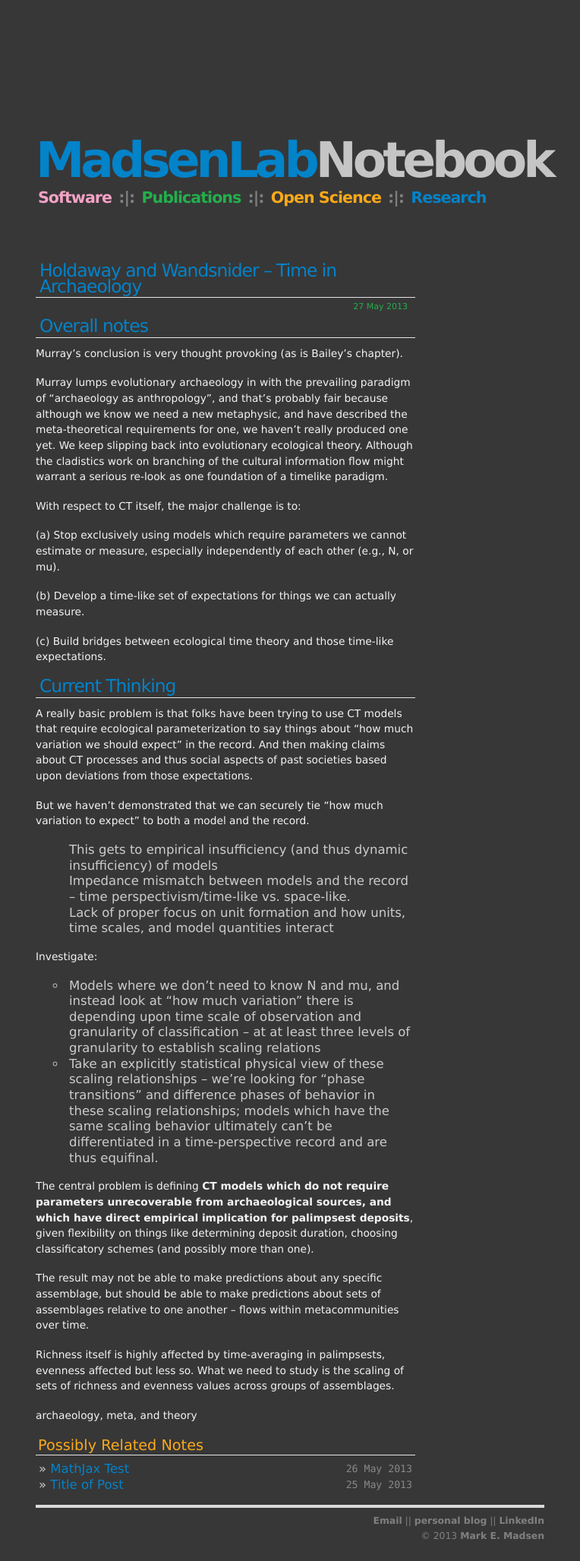
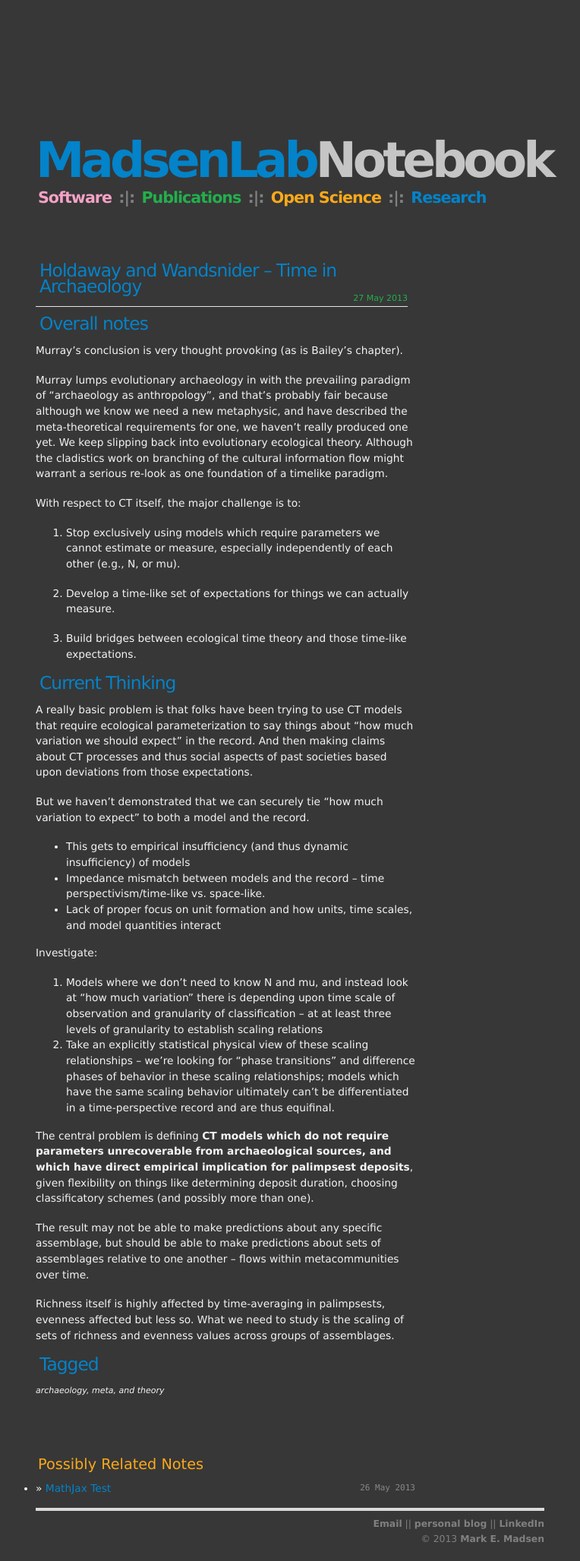
Before and after one commit to mmadsen/mmadsen.github.io, a Jekyll site: the page built from _posts/2013-05-27-time-in-archaeology.md, in a window 1280 px wide. Shown: the whole page at 76% size, without its empty margins (258-1022 px from the left). Built offline with Jekyll 4.4.1, drawn with Linux system fonts in a browser that asks for light colours.

Commit message:
Fixed minor issues with styles, lists, favicon, consistency of bullet and numbered lists

```diff
--- a/_layouts/post.html
+++ b/_layouts/post.html
@@ -4,6 +4,8 @@ layout: default
 <div id="post">
 {{ content }}
 </div>
+
+<p class="blank-space"/>
 
 <div id="related">
   <h3>Possibly Related Notes</h3>
--- a/_posts/2013-05-27-time-in-archaeology.md
+++ b/_posts/2013-05-27-time-in-archaeology.md
@@ -2,7 +2,7 @@
 layout: post
 title: Holdaway and Wandsnider -- Time in Archaeology
 tags: [archaeology, meta, theory]
-categories: [reading notes]
+categories: [Reading Notes]
 ---
 
 {{ page.title }}
@@ -33,9 +33,9 @@ A really basic problem is that folks have been trying to use CT models that requ
 
 But we haven't demonstrated that we can securely tie "how much variation to expect" to both a model and the record.
 
-- This gets to empirical insufficiency (and thus dynamic insufficiency) of models
-- Impedance mismatch between models and the record -- time perspectivism/time-like vs. space-like.
-- Lack of proper focus on unit formation and how units, time scales, and model quantities interact
+* This gets to empirical insufficiency (and thus dynamic insufficiency) of models
+* Impedance mismatch between models and the record -- time perspectivism/time-like vs. space-like.
+* Lack of proper focus on unit formation and how units, time scales, and model quantities interact
 
 Investigate:
 1.  Models where we don't need to know N and mu, and instead look at "how much variation" there is depending upon time scale of observation and granularity of classification -- at at least three levels of granularity to establish scaling relations
@@ -48,4 +48,8 @@ The result may not be able to make predictions about any specific assemblage, bu
 Richness itself is highly affected by time-averaging in palimpsests, evenness affected but less so.  What we need to study is the scaling of sets of richness and evenness values across groups of assemblages.
 
 
+Tagged
+------
+<div class="taglist">
 {{ page.tags | array_to_sentence_string }}
+</div>
--- a/css/default.css
+++ b/css/default.css
@@ -29,24 +29,28 @@ margin:0 0 18px 0px;
 }
 
 ul,ol,dl {
-font-size:1.2em;
 margin:2px 0 16px 0px;
 }
 
+#home ul,ol,dl {
+	font-size:1em;
+}
+
 ul ul,ol ol {
-font-size:1em;
 margin:4px 0 4px 10px;
 }
 
+
 .posts { padding:0;}
 
+/*
 li { padding:0 4px; color:#ccc; list-style: circle; }
-
-ul.posts li { list-style: none; }
+ol { padding:0 4px; color:#ccc; list-style: decimal; }
+*/
 ul.posts li span { float:right; font-family:monofur, monaco, courier; color:#888; }
 ul.posts li a { font-weight:400;}
 
-div#post ul li { list-style: none; }
+#home ul li { list-style: none; }
 
 blockquote {
 border-left:8px solid #0383c9;
@@ -118,8 +122,9 @@ h1 a:hover { color:#fba919 ;}
 }
 
 .publish_date {
-	margin-top:-8px;
-	margin-bottom:4px;
+	margin-top:-1.7em;
+	margin-bottom:12px;
+	border-bottom:1px solid #e5e5e5;
 	text-align:right;
 	font-size:0.8em;
 	width:490px;
@@ -158,7 +163,12 @@ dark-orange #e39c1f
 
 */
 
-h2 {
+#post h1 {
+	font-size:1.2em;
+	letter-spacing:-5px;
+}
+
+#home h2 {
 border-bottom:1px solid #e5e5e5;
 color:#0383c9;
 font-size:1.7em;
@@ -168,13 +178,30 @@ margin:0 0 10px;
 padding:0px 2px 4px 5px;
 }
 
+h2 {
+	color:#0383c9;
+	font-size:1.7em;
+	font-weight:100;
+	letter-spacing:-1px;
+	margin:0 0 10px;
+	padding:0px 2px 4px 5px;
+}
+
+h3 {
+color:#fba919;
+font-size:1.4em;
+font-weight: 100;
+margin:10px 0 8px;
+padding:1px 2px 2px 3px;
+}
+
 .post_title {
 font-size:1.8em;
 font-weight:normal;
 padding-bottom: 6px;
 }
 
-h3 {
+#home h3 {
 border-bottom:1px solid #e5e5e5;
 color:#fba919;
 font-size:1.4em;
@@ -326,5 +353,9 @@ padding:2px;
 
 code.has-jax {font: inherit; font-size: 100%; background: inherit; border: inherit;}
 
+.taglist {
+	font-size:0.8em;
+	font-style:italic;
+}
 
 .blank-space { margin-bottom: 2cm; }
```
Also changed, not shown: other parts of _posts/2013-05-27-time-in-archaeology.md (+3 -3 lines), _posts/2013-05-25-online-lab-notebook.md (deleted, +0 -15 lines), favicon.ico (added).
